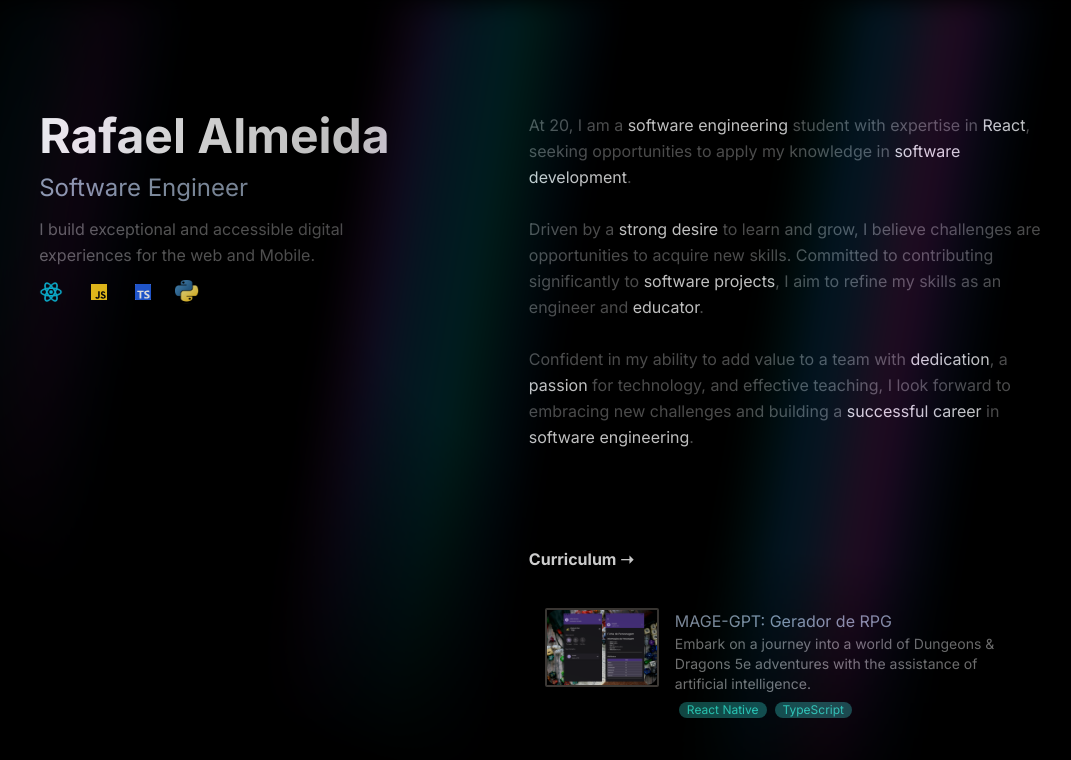
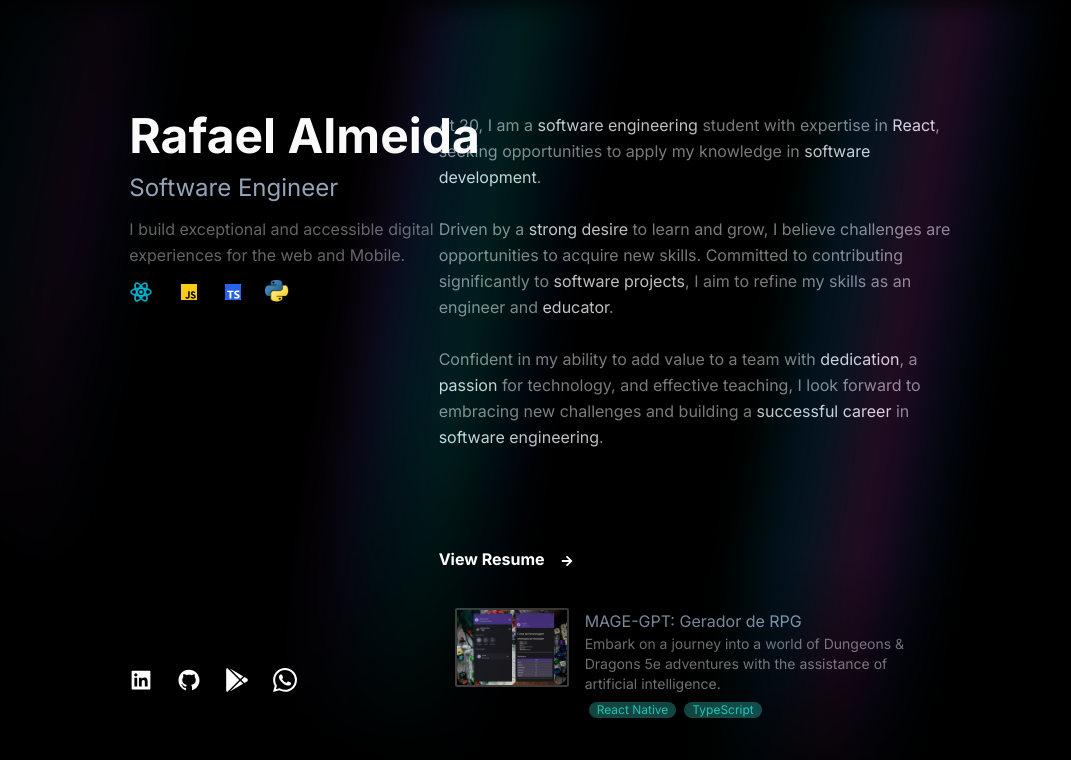
Before and after one commit to rafaelalmeidaV/portfolio-NextJS, a Next.js app: page / in a window 1280 px wide. Shown: the top 760 px of the page, without its empty margins (100-1171 px from the left). Built offline with nearby package versions, Linux system fonts and the light colour scheme.

Commit message:
update/ViewResume

```diff
--- a/src/app/globals.css
+++ b/src/app/globals.css
@@ -1,6 +1,8 @@
 @tailwind base;
 @tailwind components;
 @tailwind utilities;
+
+
 
 :root {
   --foreground-rgb: 0, 0, 0;
@@ -19,7 +21,7 @@
 
 body {
   color: rgb(var(--foreground-rgb));
-  background-color: var(--gray-1);
+  overflow-x: hidden;
 }
 
 
--- a/src/app/page.jsx
+++ b/src/app/page.jsx
@@ -1,9 +1,10 @@
+/* eslint-disable jsx-a11y/alt-text */
 'use client'
 import Head from 'next/head'
 import { BsFillMoonStarsFill } from 'react-icons/bs'
 import { AiFillLinkedin, AiFillGithub } from 'react-icons/ai'
 import { BiLogoReact } from 'react-icons/bi'
-import { FaPython } from 'react-icons/fa'
+import { FaArrowRight, FaPython } from 'react-icons/fa'
 import { SiJavascript, SiTypescript } from 'react-icons/si'
 import { FaGooglePlay } from 'react-icons/fa'
 import Image from 'next/image'
@@ -63,7 +64,7 @@ export default function Home() {
 
 
     <div className=''>
-      <div className=' inset-0 overflow-x-hidden'>
+      <div className=' inset-0'>
         <div className='jumbo absolute -inset-[10px] opacity-50'>
         </div>
 
@@ -73,9 +74,10 @@ export default function Home() {
         </Head>
 
 
-          <main className='bg-black leading-relaxed text-slate-400 antialiased selection:bg-teal-300 selection:text-teal-900 z-50'>
-            <div className="flex justify-evenly pt-28">
-              <div>
+        <main className='bg-black leading-relaxed text-slate-400 antialiased selection:bg-teal-300 selection:text-teal-900'>
+          <div className="flex justify-evenly pt-28 ">
+            <div className='pr-20'>
+              <div className='fixed'>
                 <div><h2 className='text-5xl text-neutral-50 font-bold '>Rafael Almeida</h2></div>
                 <h3 className='text-2xl py-3'>Software Engineer</h3>
                 <p className='text-neutral-50 text-opacity-40'>
@@ -100,10 +102,28 @@ export default function Home() {
 
                   />
                 </div>
+                <div className='flex justify-start gap-6 py-3 bottom-24 fixed'>
+                  <Link href="https//:www.linkedin.com/in/rafael-almeida-1b1b3b1b3">
+                    <AiFillLinkedin className='text-2xl text-white hover:text-teal-400' />
+                  </Link>
+                  <Link href="https//:www.github.com/rafaelalmeidaV">
+                    <AiFillGithub className='text-2xl text-white hover:text-teal-400' />
+                  </Link>
+                  <Link href="https://play.google.com/store/apps/details?id=com.anonymous.mobileescola">
+                    <FaGooglePlay className='text-2xl text-white hover:text-teal-400' />
+                  </Link>
+                  <Link href="https://wa.me/qr/3KZ6J2Q2BQJ6J1">
+                    <SiWhatsapp className='text-2xl text-white hover:text-teal-400' />
+                  </Link>
+
+                </div>
+              </div>
+
+
 
             </div>
             <div>
-                <div className='max-w-lg text-neutral-50 text-opacity-40'>
+              <div className='max-w-lg text-neutral-400'>
 
                 <h1 >
                   At 20, I am a <span class=" text-white">software engineering</span> student with expertise in
@@ -118,10 +138,16 @@ export default function Home() {
                 <li>
                   <div>
                     <Link href="https://acrobat.adobe.com/id/urn:aaid:sc:VA6C2:7bd15cd3-d938-4ee0-b9f1-a174118db7e8">
-                        <span className='font-bold text-white hover:border-b-2 hover:border-teal-400 max-w-min'>
-                          Curriculum ➝
+                      <div className='font-bold text-white max-w-min inline relative'>
+                        <span className='inline-block transition-transform duration-300 transform translate-x-0 hover:translate-x-2
+                        '>
+                          View Resume
+                          <FaArrowRight className='text-xs inline-block ml-4 transition-transform duration-300 transform translate-x-0 hover:translate-x-2' />
                         </span>
+
+                      </div>
                     </Link>
+
                   </div>
                 </li>
                 <li className='max-w-lg hover:bg-white hover:bg-opacity-10 hover:shadow-md hover:shadow-[#0f131f] min-h rounded-lg transition-all hover:text-teal-300 hover:delay-150 mt-5'>
@@ -211,7 +237,7 @@ export default function Home() {
           </div>
         </main>
 
-          <section id='contact'>
+        {/* <section id='contact'>
           <div className="container">
             <h1 className="title text-xl">Contact</h1>
 
@@ -242,7 +268,7 @@ export default function Home() {
               <input className="button cursor-pointer bg-gradient-to-r from-cyan-500 to-teal-500 text-white rounded-md " type="submit" value="Send" />
             </form>
           </div>
-          </section>
+        </section> */}
       </div>
     </div>
 
```
Lines whose indentation alone changed are shown as unchanged.
